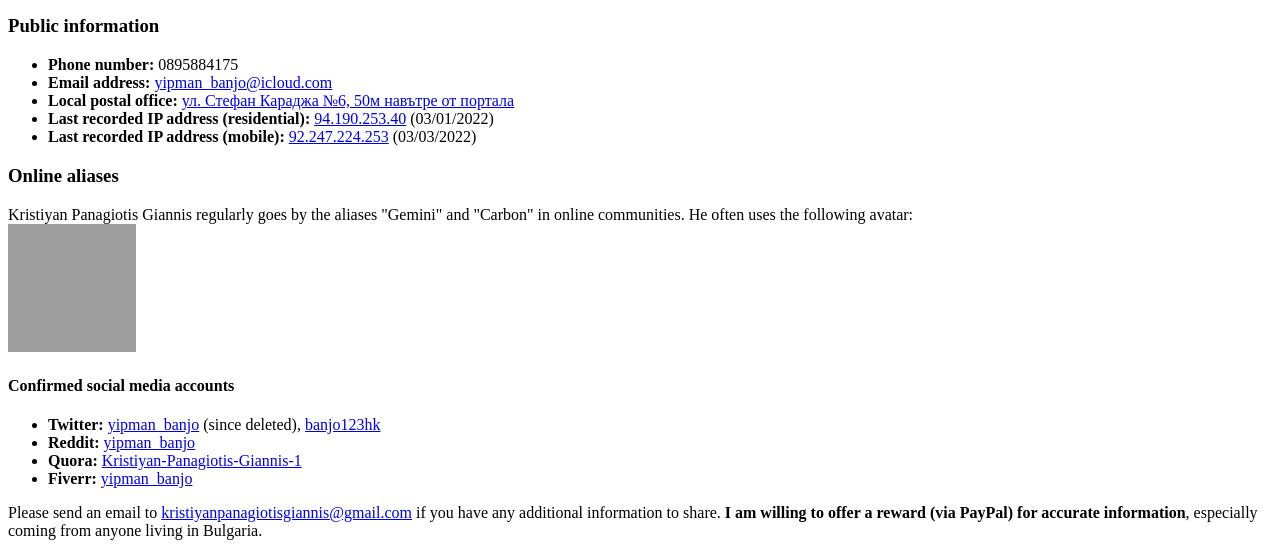
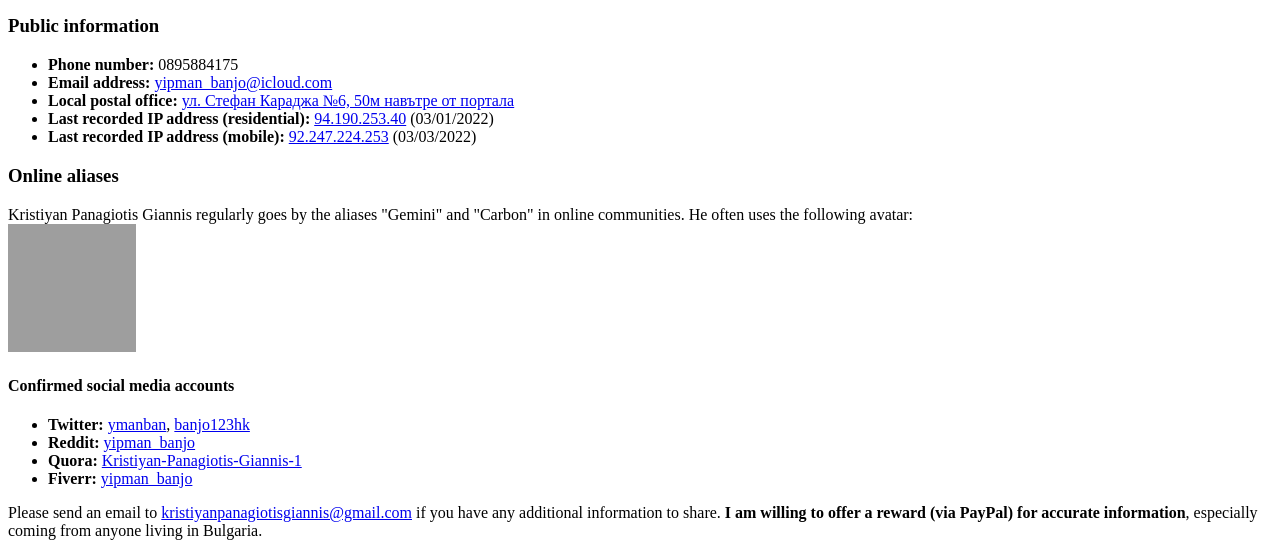
Before and after one commit to gemineet/info, a plain HTML site: page index.html in a window 1280 px wide. Shown: the part 419-967 px from the top of the page. Drawn offline with Linux system fonts and the light colour scheme; grey boxes are pictures that could not be loaded.

Commit message:
Update index.html

```diff
--- a/index.html
+++ b/index.html
@@ -32,7 +32,7 @@
             <p>Kristiyan Panagiotis Giannis regularly goes by the aliases "Gemini" and "Carbon" in online communities. He often uses the following avatar:<br /><img src="https://art.pixilart.com/21948533a790c58.png" width="128" height="128" /></p>
             <h4>Confirmed social media accounts</h4>
             <ul>
-                <li><strong>Twitter:</strong> <a href="https://twitter.com/yipman_banjo" target="_blank">yipman_banjo</a> (since deleted), <a href="https://twitter.com/banjo123hk" target="_blank">banjo123hk</a></li>
+                <li><strong>Twitter:</strong> <a href="https://twitter.com/ymanban" target="_blank">ymanban</a>, <a href="https://twitter.com/banjo123hk" target="_blank">banjo123hk</a></li>
                 <li><strong>Reddit:</strong> <a href="https://www.reddit.com/user/yipman_banjo/" target="_blank">yipman_banjo</a></li>
                 <li><strong>Quora:</strong> <a href="https://www.quora.com/profile/Kristiyan-Panagiotis-Giannis-1" target="_blank">Kristiyan-Panagiotis-Giannis-1</a></li>
                 <li><strong>Fiverr:</strong> <a href="https://www.fiverr.com/yipman_banjo" target="_blank">yipman_banjo</a></li>
```
